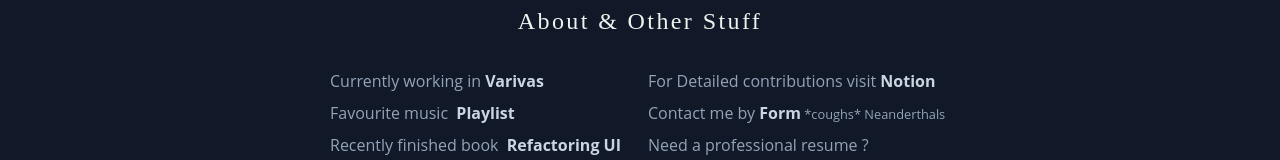
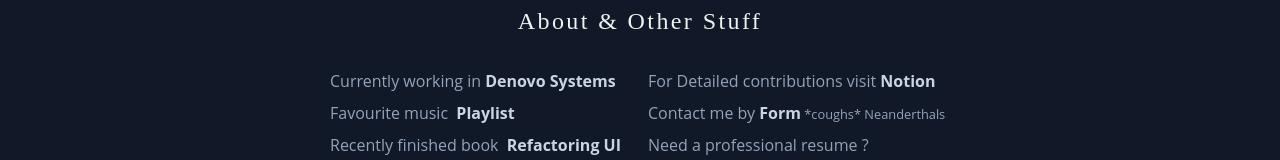
Before and after one commit to ShrihariMohan/shrihari-portfolio, a Next.js app: page / in a window 1280 px wide. Shown: the part 2953-3113 px from the top of the page. Built offline with nearby package versions, Linux system fonts and the light colour scheme.

Commit message:
Fix - Company name & View Blogs Error

```diff
--- a/components/Footer/firstCol.tsx
+++ b/components/Footer/firstCol.tsx
@@ -6,7 +6,7 @@
 
     <p className=" text-slate-400 mb-2"> Currently working in <a href={moreLinks.company} target='_blank'>
       <span className="font-bold text-slate-300">
-      Varivas
+        Denovo Systems
     </span>
     </a>
     </p>
--- a/components/navBar.tsx
+++ b/components/navBar.tsx
@@ -12,7 +12,7 @@
           showNavItems && <div>
             {
               showBlogsItems &&
-              <Link href='/blogs' >
+              <Link href='/blogs/top' >
               <span className="cursor-pointer tracking-widest font-bold mr-4" style={{ fontFamily: 'Satisfy, cursive' }}> Blogs </span>
             </Link>
             }
--- a/constants/contactLinks.ts
+++ b/constants/contactLinks.ts
@@ -21,7 +21,7 @@
 export const moreLinks = {
   devto: "https://dev.to/shrihari/colors-design-inspiration-websites-for-new-comers-1lcb",
   book: "https://www.refactoringui.com/book",
-  company: 'https://www.varivas.in/',
+  company: 'https://www.linkedin.com/company/denovo-systems/',
   music: 'https://music.youtube.com/playlist?list=PLZFuu_CjnMTXMZPlXB10YbupUl8lhZBsc&feature=share',
   form: 'https://forms.gle/9YXHDV2oQu7bZ3u7A'
 }
--- a/pages/blogs/[...slug].tsx
+++ b/pages/blogs/[...slug].tsx
@@ -32,8 +32,6 @@
   const query = router.query;
   const slug = query.slug as Array<string>;
 
-  console.log("🚀 ~ file: [...slug].tsx ~ line 33 ~ slug", slug)
-
   const blogsRef: any = useRef<HTMLElement>(null)
   const aboutRef: any = useRef<HTMLElement>(null)
 
@@ -45,9 +43,9 @@
     blogsRef?.current.scrollIntoView({ behavior: 'smooth', block })
   }
 
-  if (slug.length) {
-    // window.scroll(0, 100)
-  }
+  // if (slug.length) {
+  //   // window.scroll(0, 100)
+  // }
 
   const onScrollToABout = () => {
     let block = 'start'
```
